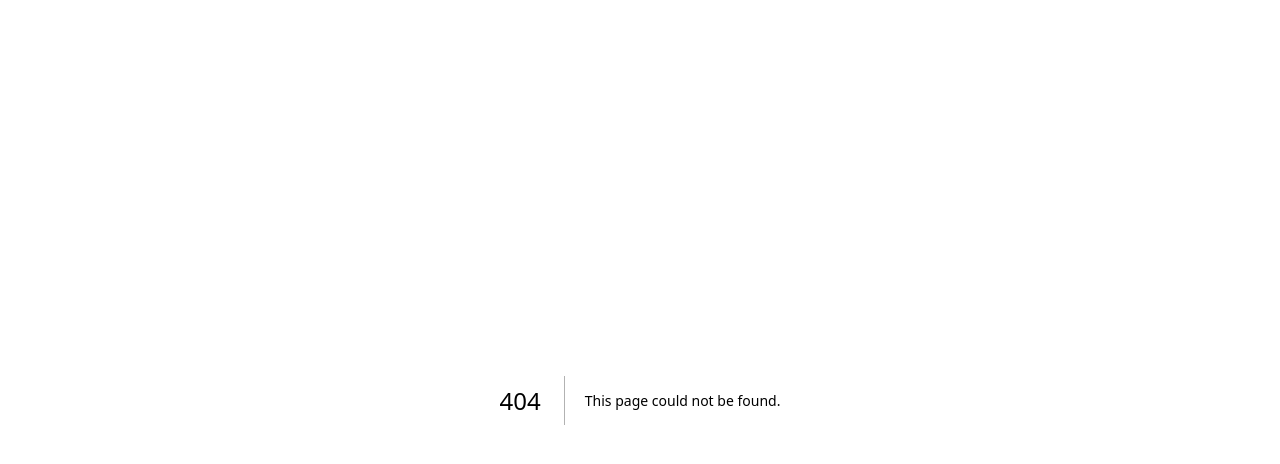
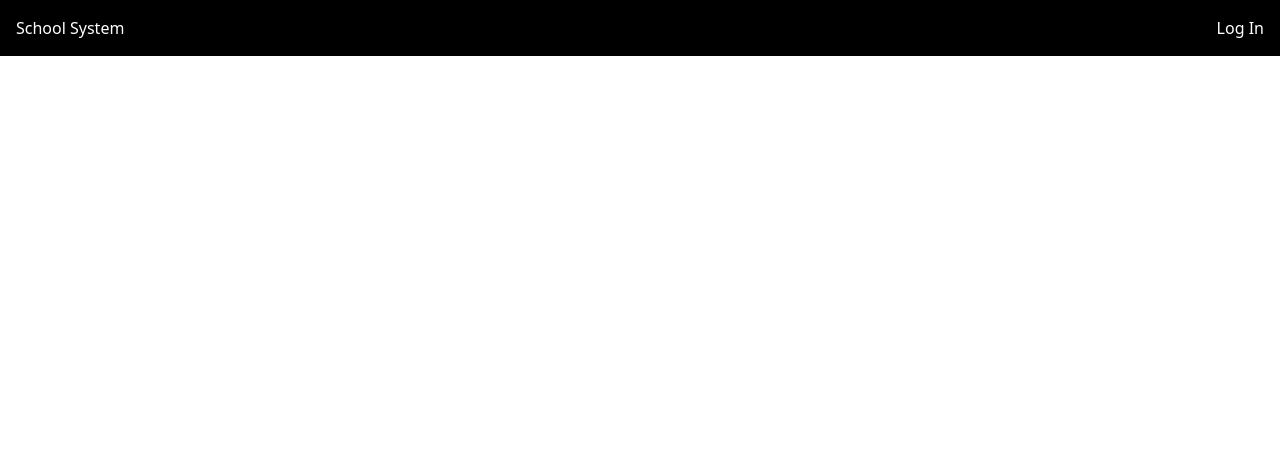
Before and after one commit to getnetassefa-devloper/School-Management-Full-Stack, a Next.js app: page /navbar in a window 1280 px wide. Before the commit this address had no page. Shown: the top 464 px of the page. Built offline with nearby package versions, Linux system fonts and the light colour scheme.

Commit message:
State Hook feature is sucessesd

```diff
--- a/src/app/login/page.jsx
+++ b/src/app/login/page.jsx
@@ -45,7 +45,7 @@ export default function LogIn() {
         // Role based access
         if (user.role === "ADMIN") route.push("/dashboard");
         else if (user.role === "TEACHER") route.push("/teacher/classes");
-        else route.push("/class");
+        else route.push("/navbar");
 
 
         return { success: true };
--- /dev/null
+++ b/src/app/navbar/page.jsx
@@ -0,0 +1,28 @@
+"use client";
+import  useAuth  from "@/hooks/useAuth";
+
+export default function Navbar() {
+  const { user, logOut } = useAuth();
+
+  return (
+    <nav className="flex justify-between p-4 bg-black text-white">
+      <div>School System</div>
+
+      <div>
+        {user ? (
+          <div className="flex gap-4 items-center">
+            <span>Welcome, {user.fullName} ({user.role})</span>
+            <button
+              onClick={logOut}
+              className="bg-red-500 px-3 py-1 rounded text-sm hover:bg-red-600"
+            >
+              Sign Out
+            </button>
+          </div>
+        ) : (
+          <a href="/login">Log In</a>
+        )}
+      </div>
+    </nav>
+  );
+}
--- /dev/null
+++ b/src/hooks/useAuth.js
@@ -0,0 +1,28 @@
+"use client";
+import { useEffect, useState } from "react";
+import { useRouter } from "next/navigation";
+export default function useAuth() {
+  const [user, setUser] = useState(null);
+  const route = useRouter();
+
+  // useEffect
+  useEffect(() => {
+    const token = localStorage.getItem("token");
+    const userData = localStorage.getItem("user");
+    //Check if there is a token and user Data
+    if (token && userData) {
+      setUser(JSON.parse(userData));
+    } else {
+      setUser(null);
+    }
+  }, []);
+
+  const logOut = () => {
+    localStorage.removeItem("token");
+    localStorage.removeItem("user");
+    setUser(null);
+    route.push("/login");
+  };
+
+  return { user, logOut };
+}
```
